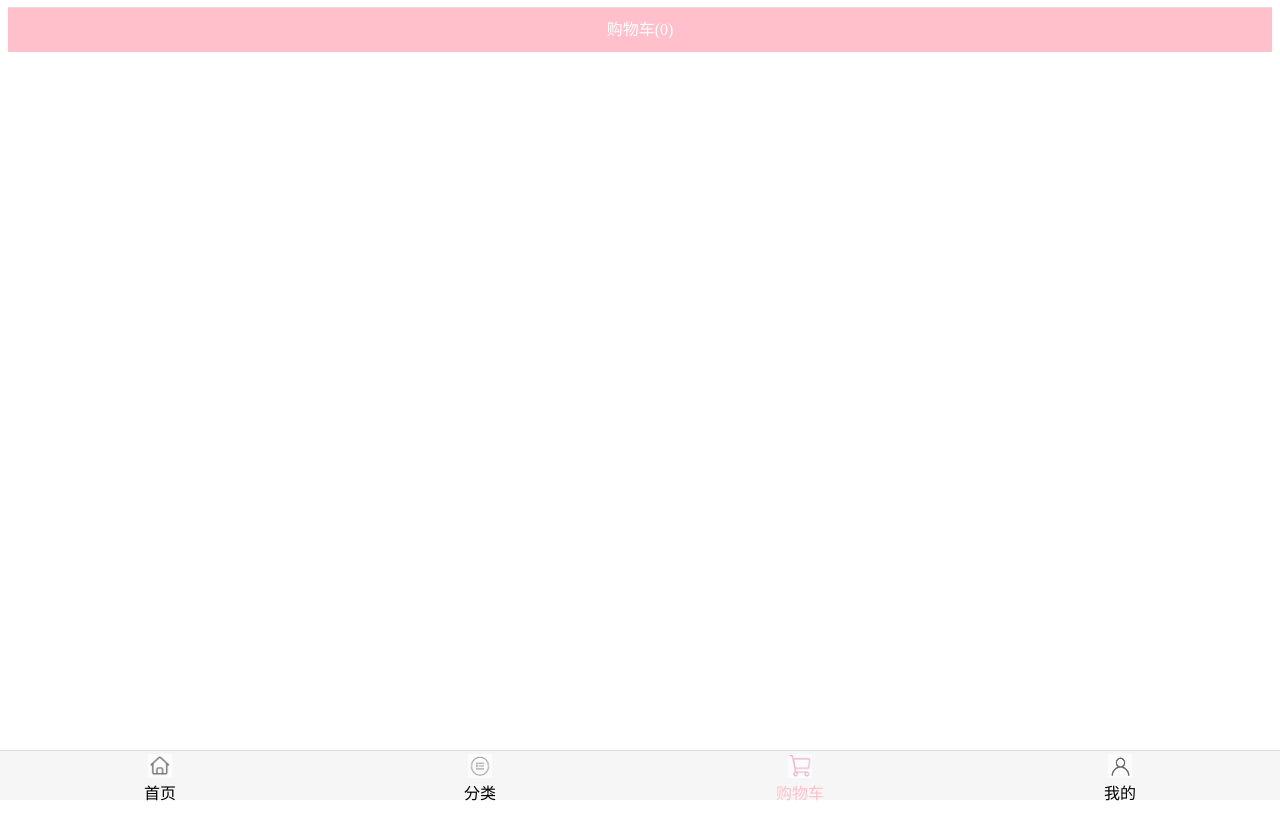
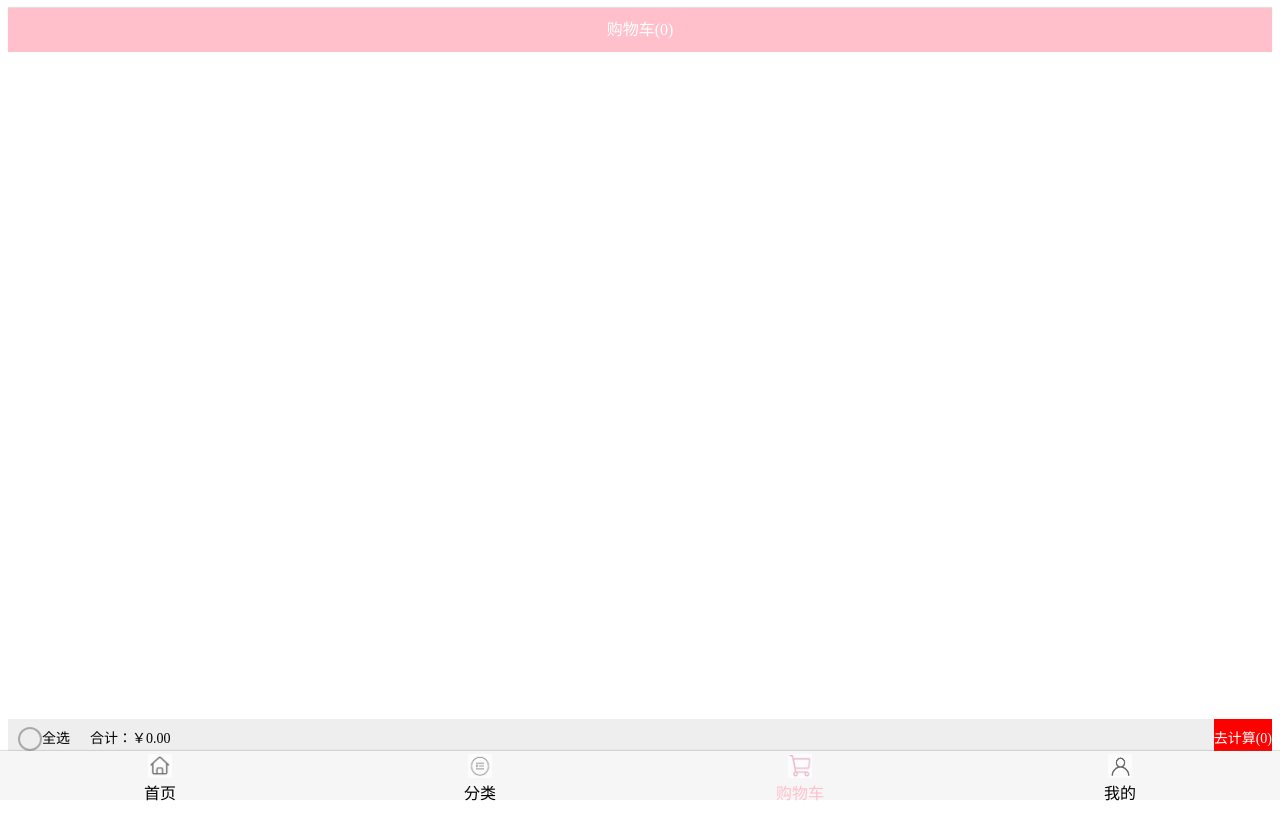
Before and after one commit to Wangchao-sxu/mogujie, a Vue app: page /cart in a window 1280 px wide. Built offline with nearby package versions, Linux system fonts and the light colour scheme.

Commit message:
这是第六天上午

```diff
--- /dev/null
+++ b/src/components/content/checkButton/CheckButton.vue
@@ -0,0 +1,29 @@
+<template>
+  <div class="check-button" :class="{check:isChecked}"></div>
+</template>
+
+<script>
+export default {
+  name:"CheckButton",
+  props:{
+    isChecked:{
+      type:Boolean,
+      default:false
+    }
+  }
+}
+</script>
+
+<style scoped>
+  .check-button{
+    border-radius: 50%;
+    border: 2px solid #aaa;
+    width: 20px;
+    height:20px;
+    overflow: hidden;
+  }
+  .check{
+    background-color: pink;
+    border-color: pink;
+  }
+</style>
--- a/src/store/mutations.js
+++ b/src/store/mutations.js
@@ -3,6 +3,7 @@
     payload.count++
   },
   addToCart(state,payload){
+    payload.checked = true;//设置默认是选中的
     state.cartList.push(payload)
   }
 }
--- a/src/views/cart/Cart.vue
+++ b/src/views/cart/Cart.vue
@@ -9,13 +9,16 @@
       <CartList></CartList>
     </Scroll>
 
+
     <!--底部结算-->
+    <BottomBar></BottomBar>
   </div>
 </template>
 
 <script>
 import NavBar from '../../components/common/navbar/NavBar'
 import CartList from './childComps/CartList'
+import BottomBar from './childComps/CartBottomBar'
 
 import Scroll from '../../components/common/scroll/Scroll'
 
@@ -25,7 +28,8 @@
   components:{
     NavBar,
     CartList,
-    Scroll
+    Scroll,
+    BottomBar
   },
   computed:{
     //mapGetters辅助函数仅仅是将store中的getters映射到局部计算属性
@@ -54,7 +58,7 @@
     bottom:49px;
     left: 0;
     right: 0; */
-    height: calc(100% - 44px - 49px);
+    height: calc(100% - 44px - 49px - 40px);
     overflow: hidden;
   }
 </style>
--- /dev/null
+++ b/src/views/cart/childComps/CartBottomBar.vue
@@ -0,0 +1,94 @@
+<template>
+  <div class="bottom-bar">
+    <div class="check-content">
+      <!--监听组件的点击需要加native-->
+      <CheckButton
+                  :isChecked="isSelectAll"
+                  class="check-button"
+                  @click.native="checkClick"></CheckButton>
+      <span>全选</span>
+    </div>
+
+    <div class="price">
+      合计：{{totalPrice}}
+    </div>
+
+    <div class="calculate">
+      去计算({{checkedLength}})
+    </div>
+  </div>
+</template>
+
+<script>
+import CheckButton from '../../../components/content/checkButton/CheckButton'
+
+export default {
+  name:"CartBottomBar",
+  components:{
+    CheckButton
+  },
+  computed:{
+    //fliter进行过滤，reduce将数组元素进行合并，0是preValue的初始值，toFixed(2)是保留两位小数
+    totalPrice(){
+      return '￥' + this.$store.state.cartList.filter(item => {
+        return item.checked
+      }).reduce((preValue,item)=>{
+        return preValue + item.price * item.count;
+      },0).toFixed(2)
+    },
+
+    checkedLength(){
+      return this.$store.state.cartList.filter(item =>item.checked).length;
+    },
+
+    isSelectAll(){
+      if(this.$store.state.cartList.length === 0) return false;
+      //使用find方法，数组的高阶函数
+      // return !this.$store.state.cartList.find(item => !item.checked);
+
+      //普通遍历
+      for(let item of this.$store.state.cartList){
+        if(!item.checked){
+          return false;
+        }
+      }
+      return true;
+    }
+  },
+  methods:{
+    checkClick(){
+
+    }
+  }
+}
+</script>
+
+<style scoped>
+  .bottom-bar{
+    position: relative;
+    height: 40px;
+    line-height: 40px;
+    background-color: #eee;
+    display: flex;
+    font-size: 14px;
+  }
+  .check-content{
+    display: flex;
+    align-items: center;
+    margin-left: 10px;
+  }
+  .check-button{
+    width: 20px;
+    height: 20px;
+    line-height: 20px;
+  }
+  .price{
+    margin-left: 20px;
+  }
+  .calculate{
+    margin-left: auto;
+    background-color: red;
+    color: #fff;
+    text-align: center;
+  }
+</style>
--- a/src/views/cart/childComps/CartListItem.vue
+++ b/src/views/cart/childComps/CartListItem.vue
@@ -1,9 +1,9 @@
 <template>
 
    <div id="shop-item">
-    <!-- <div class="item-selector">
-
-    </div> -->
+    <div class="item-selector">
+      <CheckButton :isChecked='itemInfo.checked' @click.native="CheckClick"></CheckButton>
+    </div>
     <div class="item-img">
       <img :src="itemInfo.image" alt="商品图片">
     </div>
@@ -19,11 +19,11 @@
 </template>
 
 <script>
-// import CheckButton from './CheckButton'
+import CheckButton from '../../../components/content/checkButton/CheckButton'
 export default {
   name:'CartListItem',
   components:{
-    // CheckButton
+    CheckButton
   },
   props:{
     itemInfo:{
@@ -34,8 +34,10 @@
     }
   },
   methods: {
-    checkedChange: function () {
+    CheckClick() {
+      //每次点击进行取反，与上一次相反
       this.itemInfo.checked = !this.itemInfo.checked;
+      console.log(this.itemInfo.checked)
     }
   }
 }
@@ -88,8 +90,17 @@
     bottom: 10px;
     left: 10px;
     right: 10px;
+    display: flex;
+    justify-content: space-between;
+    text-align: center;
   }
   .info-bottom .item-price {
     color: orangered;
   }
+  .info-bottom .left{
+    flex:1 ;
+  }
+  .info-bottom .right{
+    flex: 1;
+  }
 </style>
```
Also changed, not shown: src/assets/img/cart/check.png (added).
